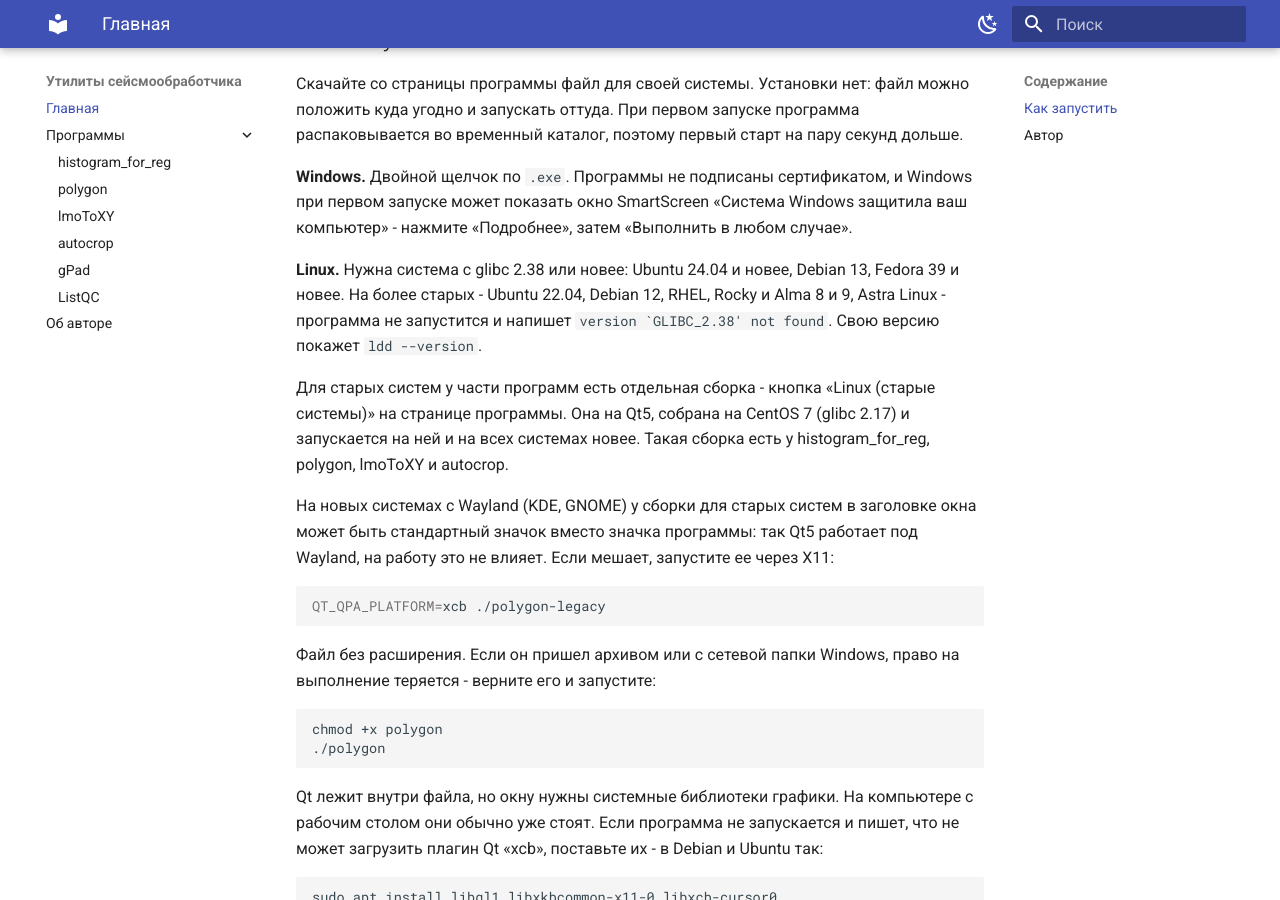
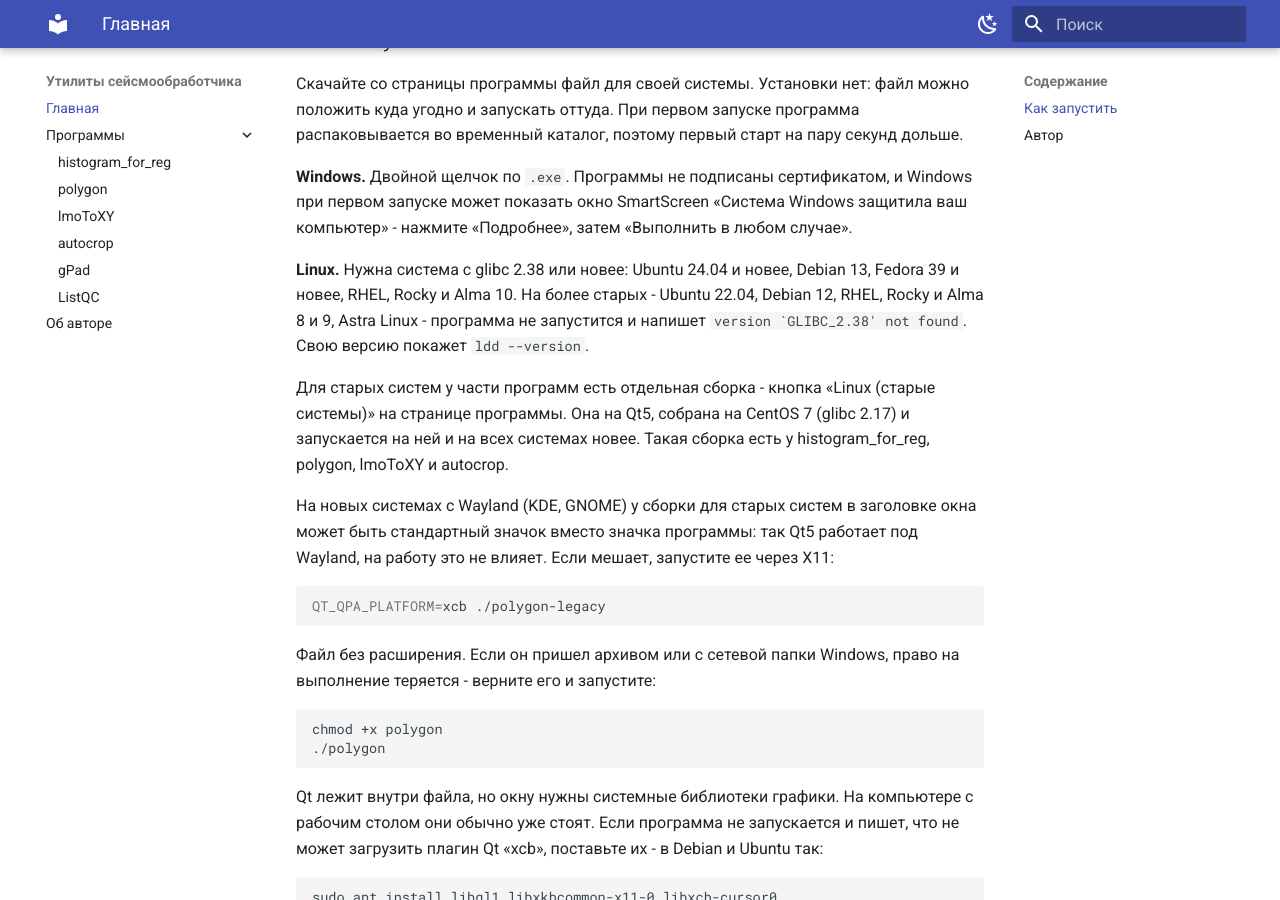
Before and after one commit to daniscoder/daniscoder.github.io, an MkDocs documentation site: the page built from docs/index.md, in a window 1280 px wide and 900 px high, scrolled down 1303 px. Built offline with MkDocs 1.6.1 and Material for MkDocs 9.7.7, drawn with Linux system fonts in a browser that asks for light colours.

Commit message:
Linux: RHEL, Rocky и Alma 10 - обычная сборка
В ветке 10 glibc 2.39, обычной сборке хватает; в списке были только старые 8 и 9.

```diff
--- a/docs/index.md
+++ b/docs/index.md
@@ -78,8 +78,9 @@ Windows при первом запуске может показать окно
 защитила ваш компьютер» - нажмите «Подробнее», затем «Выполнить в любом случае».
 
 **Linux.** Нужна система с glibc 2.38 или новее: Ubuntu 24.04 и новее, Debian
-13, Fedora 39 и новее. На более старых - Ubuntu 22.04, Debian 12, RHEL, Rocky и
-Alma 8 и 9, Astra Linux - программа не запустится и напишет
+13, Fedora 39 и новее, RHEL, Rocky и Alma 10. На более старых - Ubuntu 22.04,
+Debian 12, RHEL, Rocky и Alma 8 и 9, Astra Linux - программа не запустится и
+напишет
 ``version `GLIBC_2.38' not found``. Свою версию покажет `ldd --version`.
 
 Для старых систем у части программ есть отдельная сборка - кнопка «Linux
```
Also changed, not shown: docs/autocrop.md (+1 -1 lines), docs/histogram_for_reg.md (+1 -1 lines), docs/lmotoxy.md (+1 -1 lines), docs/polygon.md (+1 -1 lines).
